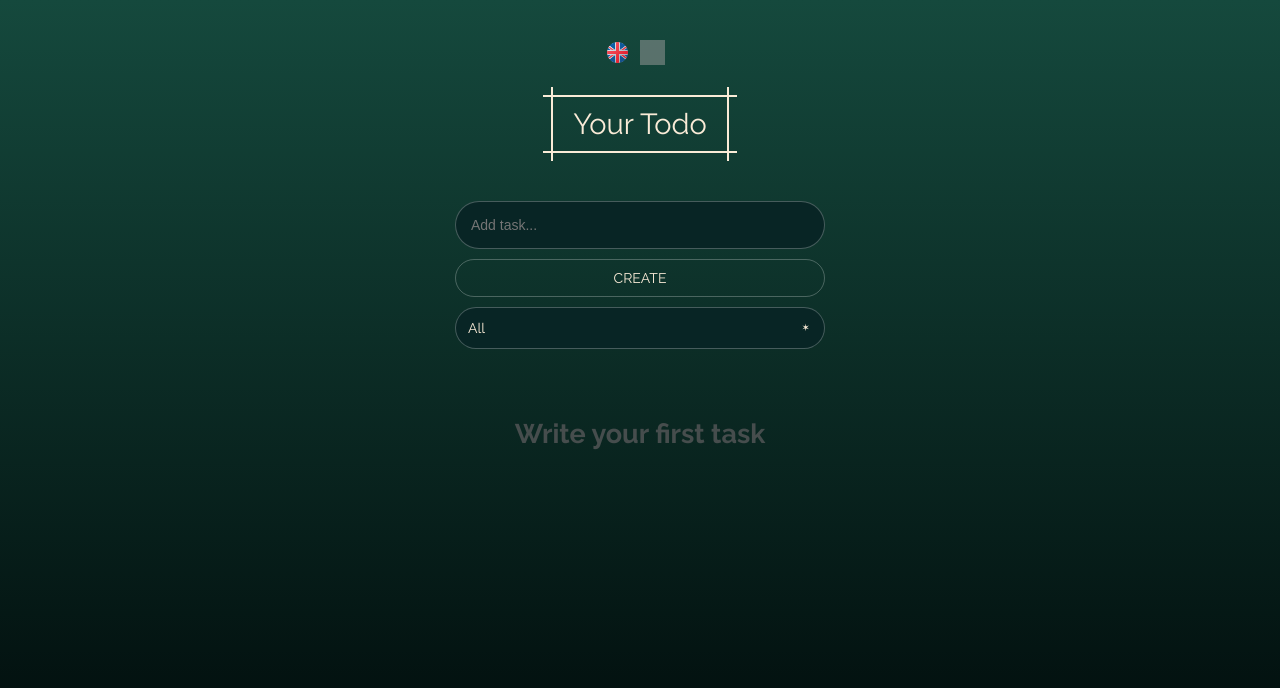
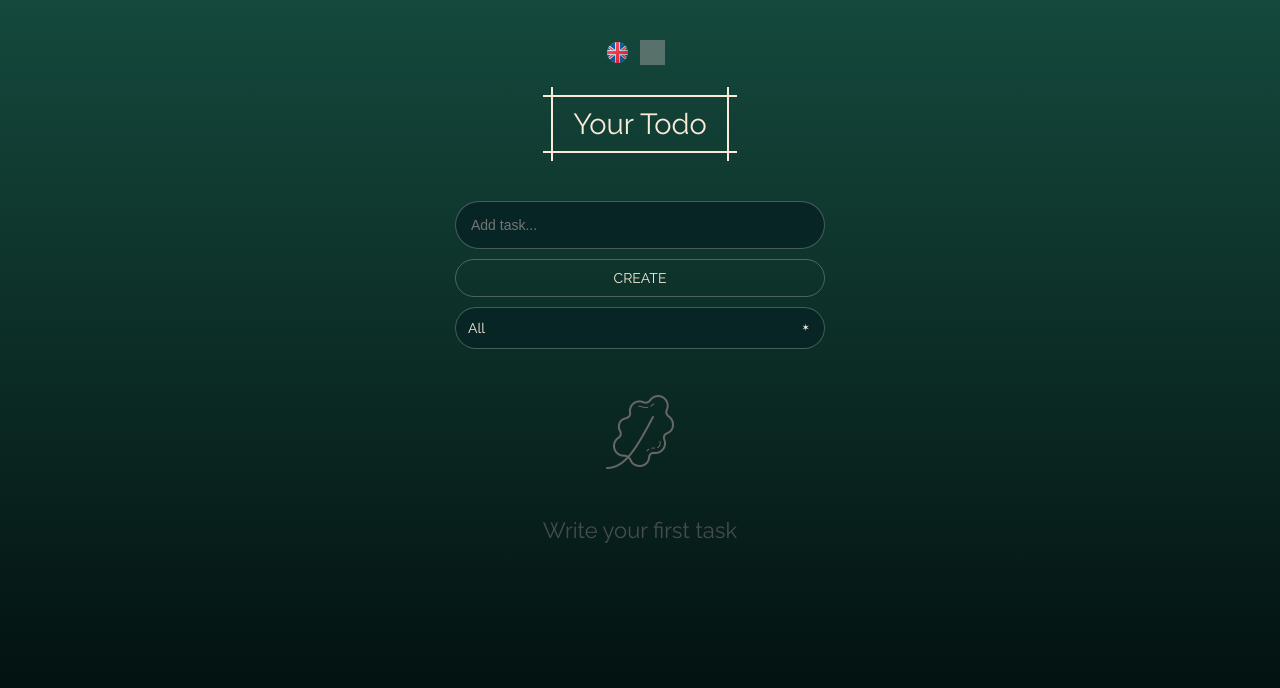
Before and after one commit to woodsmokeheart/Todo, a React (Create React App) app: page / in a window 1280 px wide. Shown: the top 688 px of the page. Built offline with nearby package versions, Linux system fonts and the light colour scheme; grey boxes are pictures that could not be loaded.

Commit message:
added img for empty block

```diff
--- a/src/components/EmptyBlock/EmptyBlock.js
+++ b/src/components/EmptyBlock/EmptyBlock.js
@@ -4,7 +4,12 @@ import { useTranslation } from "react-i18next";
 
 function EmptyBlock() {
   const { t } = useTranslation();
-  return <p className={css.text}>{t("Write your first task")}</p>;
+  return (
+    <div className={css.wrapper}>
+      <img className={css.img} src="/images/list.png" alt="language" />
+      <p className={css.text}>{t("Write your first task")}</p>
+    </div>
+  );
 }
 
 export default EmptyBlock;
--- a/src/components/EmptyBlock/EmptyBlock.module.scss
+++ b/src/components/EmptyBlock/EmptyBlock.module.scss
@@ -1,7 +1,17 @@
+.wrapper {
+  display: flex;
+  flex-direction: column;
+  justify-content: center;
+  align-items: center;
+}
+
 .text {
   margin-top: 30px;
   text-align: center;
-  font-size: 27px;
-  font-weight: bold;
+  font-size: 22px;
   color: #464d4d;
 }
+
+.img{
+  filter: invert(0.4);
+}
```
Also changed, not shown: public/images/list.png (added).
